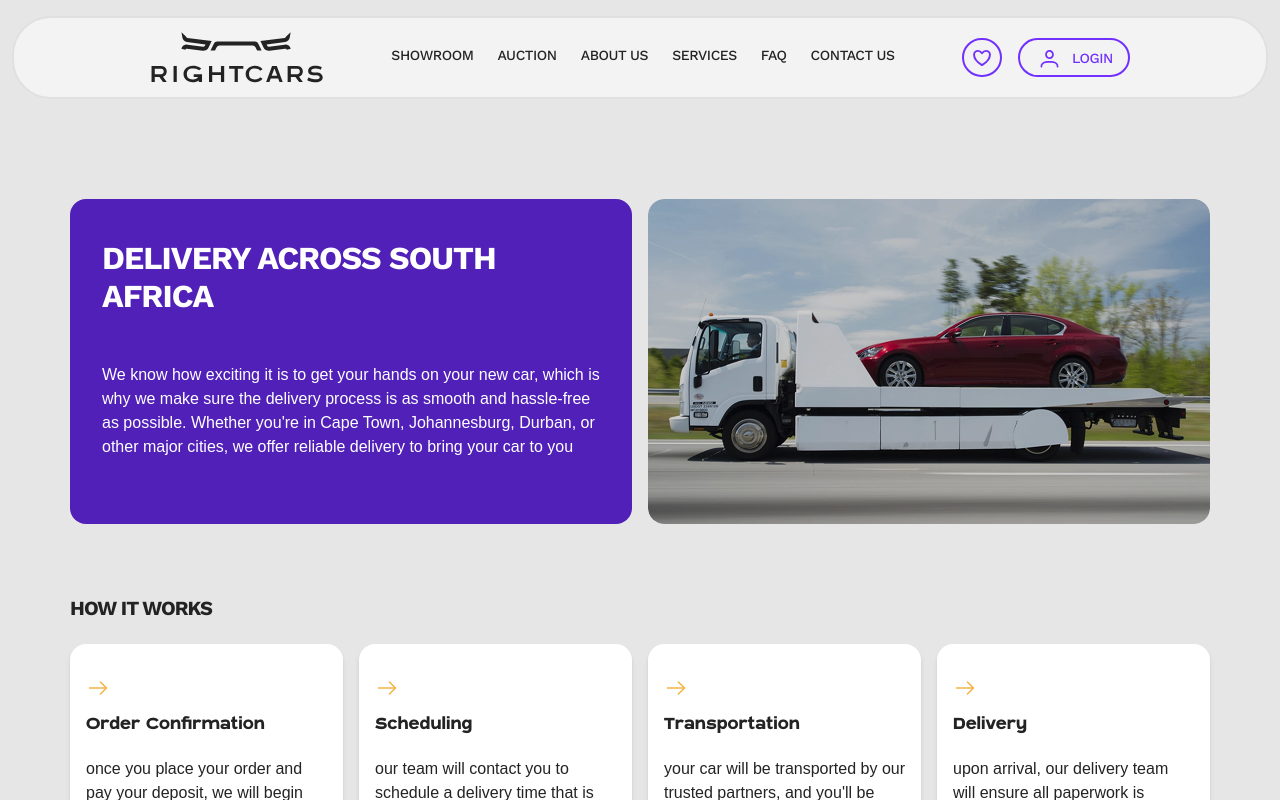
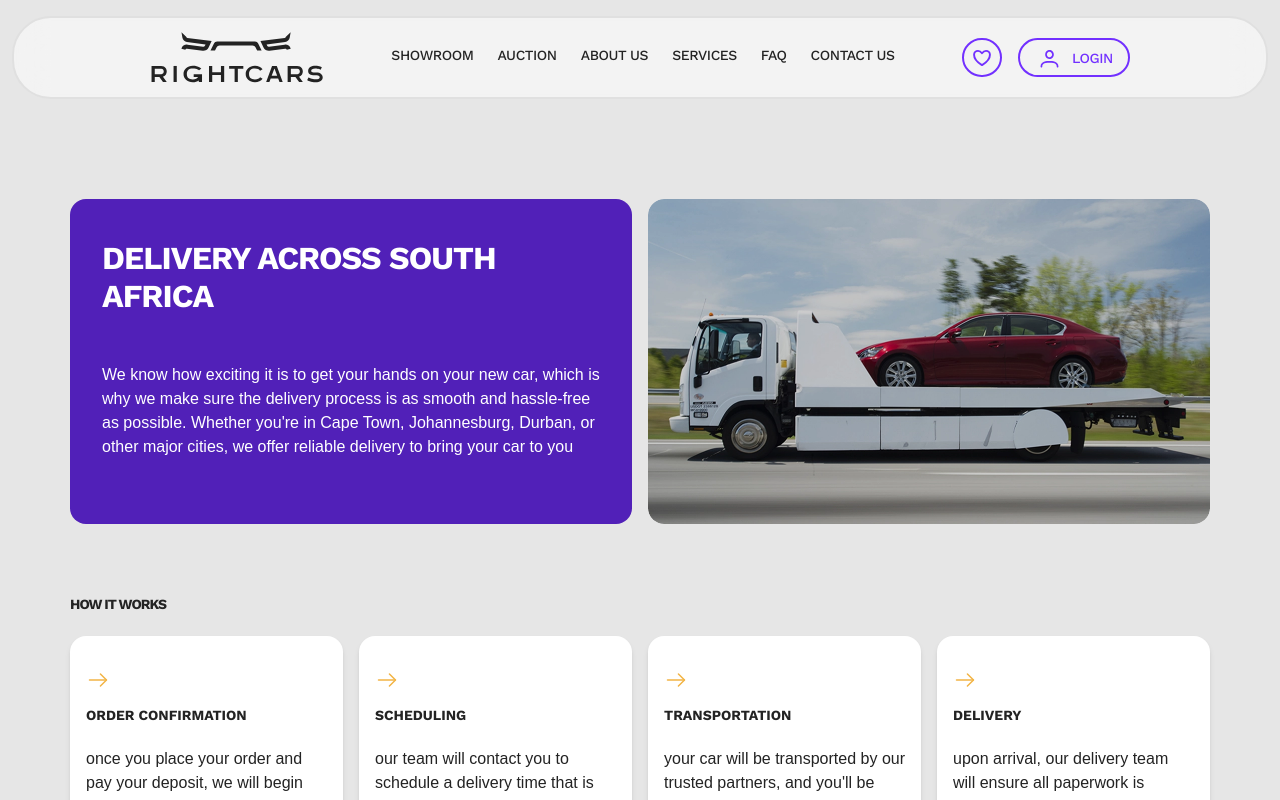
Before and after one commit to right-cars/right-cars-site-frontend, a Next.js app: page /delivery in a window 1280 px wide. Shown: the top 800 px of the page. Built offline with nearby package versions, Linux system fonts and the light colour scheme; a web font is replaced by a local one.

Commit message:
fix bug reports 18_1, 21, 23, 24, 27, 29, 31, 33

```diff
--- a/src/modules/SimpleCardList/styles.module.scss
+++ b/src/modules/SimpleCardList/styles.module.scss
@@ -17,8 +17,10 @@
 }
 
 .title {
-  font-size: 20px;
+  font-family: "Work Sans", sans-serif;
+  font-size: 14px;
   margin-bottom: 46px;
+  text-transform: uppercase;
 }
 
 .card {
```
